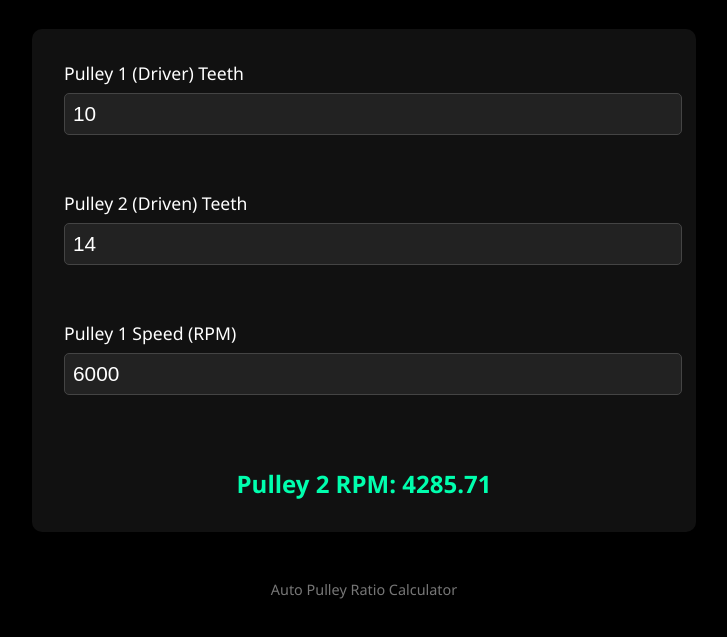
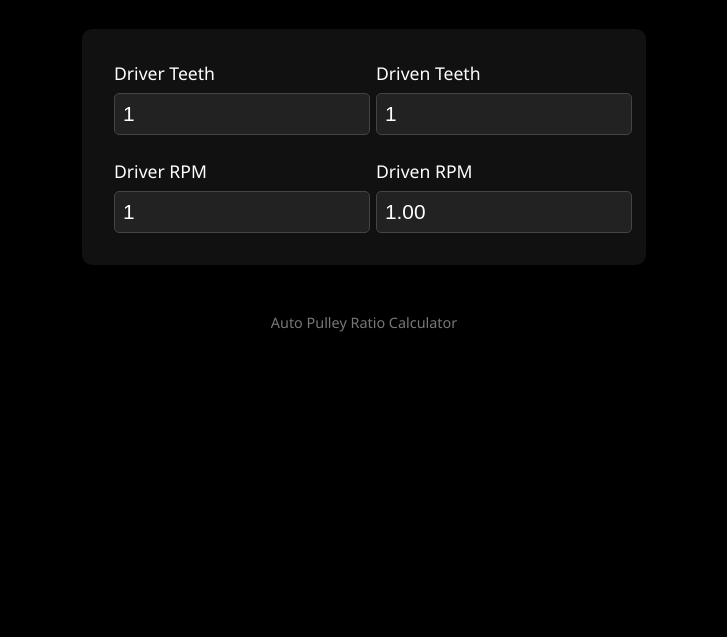
Before and after one commit to everettwilliams-dev/pulleycalc, a plain HTML site: page index.html in a window 1280 px wide. Shown: the part 117-754 px from the top of the page, without its empty margins (276-1003 px from the left). Drawn offline with Linux system fonts and the light colour scheme.

Commit message:
Refactor RPM calculator layout and logic

```diff
--- a/index.html
+++ b/index.html
@@ -25,11 +25,10 @@
     }
 
     .container {
-      display: flex;
-      flex-wrap: wrap;
-      gap: 2rem;
-      justify-content: center;
-      max-width: 600px;
+      display: grid;
+      grid-template-columns: 1fr 1fr;
+      gap: 1.5rem;
+      max-width: 500px;
       width: 100%;
       background: #111;
       padding: 2rem;
@@ -38,8 +37,8 @@
     }
 
     .input-group {
-      margin-bottom: 1.5rem;
-      width: 100%;
+      display: flex;
+      flex-direction: column;
     }
 
     label {
@@ -58,14 +57,6 @@
       border-radius: 5px;
     }
 
-    .result {
-      margin-top: 1rem;
-      font-size: 1.5rem;
-      text-align: center;
-      color: #00ffae;
-      font-weight: bold;
-    }
-
     footer {
       margin-top: 3rem;
       font-size: 0.9rem;
@@ -74,8 +65,7 @@
 
     @media (max-aspect-ratio: 3/4) {
       .container {
-        flex-direction: column;
-        gap: 1rem;
+        grid-template-columns: 1fr;
       }
     }
   </style>
@@ -85,21 +75,24 @@
 
   <div class="container">
     <div class="input-group">
-      <label for="teeth1">Pulley 1 (Driver) Teeth</label>
-      <input type="number" id="teeth1" value="10" min="1">
+      <label for="teeth1">Driver Teeth</label>
+      <input type="number" id="teeth1" value="1" min="1">
     </div>
 
     <div class="input-group">
-      <label for="teeth2">Pulley 2 (Driven) Teeth</label>
-      <input type="number" id="teeth2" value="14" min="1">
+      <label for="teeth2">Driven Teeth</label>
+      <input type="number" id="teeth2" value="1" min="1">
     </div>
 
     <div class="input-group">
-      <label for="rpm1">Pulley 1 Speed (RPM)</label>
-      <input type="number" id="rpm1" value="6000" min="0">
+      <label for="rpm1">Driver RPM</label>
+      <input type="number" id="rpm1" value="1" min="0">
     </div>
 
-    <div class="result" id="result">Pulley 2 RPM: 4286.00</div>
+    <div class="input-group">
+      <label for="rpm2">Driven RPM</label>
+      <input type="number" id="rpm2" value="1" min="0">
+    </div>
   </div>
 
   <footer>Auto Pulley Ratio Calculator</footer>
@@ -108,27 +101,50 @@
     const teeth1 = document.getElementById('teeth1');
     const teeth2 = document.getElementById('teeth2');
     const rpm1 = document.getElementById('rpm1');
-    const result = document.getElementById('result');
+    const rpm2 = document.getElementById('rpm2');
 
-    function calculateRPM() {
+    let updating = false; // prevent feedback loops
+
+    function updateFromDriver() {
+      if (updating) return;
+      updating = true;
+
       const t1 = parseFloat(teeth1.value);
       const t2 = parseFloat(teeth2.value);
       const n1 = parseFloat(rpm1.value);
 
-      if (t1 > 0 && t2 > 0 && n1 >= 0) {
+      if (t1 > 0 && t2 > 0 && !isNaN(n1)) {
         const n2 = (n1 * t1) / t2;
-        result.textContent = `Pulley 2 RPM: ${n2.toFixed(2)}`;
-      } else {
-        result.textContent = "Please enter valid values.";
+        rpm2.value = n2.toFixed(2);
       }
+
+      updating = false;
     }
 
-    teeth1.addEventListener('input', calculateRPM);
-    teeth2.addEventListener('input', calculateRPM);
-    rpm1.addEventListener('input', calculateRPM);
+    function updateFromDriven() {
+      if (updating) return;
+      updating = true;
 
-    // Initial calculation on load
-    calculateRPM();
+      const t1 = parseFloat(teeth1.value);
+      const t2 = parseFloat(teeth2.value);
+      const n2 = parseFloat(rpm2.value);
+
+      if (t1 > 0 && t2 > 0 && !isNaN(n2)) {
+        const n1 = (n2 * t2) / t1;
+        rpm1.value = n1.toFixed(2);
+      }
+
+      updating = false;
+    }
+
+    // Event listeners
+    teeth1.addEventListener('input', updateFromDriver);
+    teeth2.addEventListener('input', updateFromDriver);
+    rpm1.addEventListener('input', updateFromDriver);
+    rpm2.addEventListener('input', updateFromDriven);
+
+    // Initial calculation
+    updateFromDriver();
   </script>
 </body>
 </html>
```
